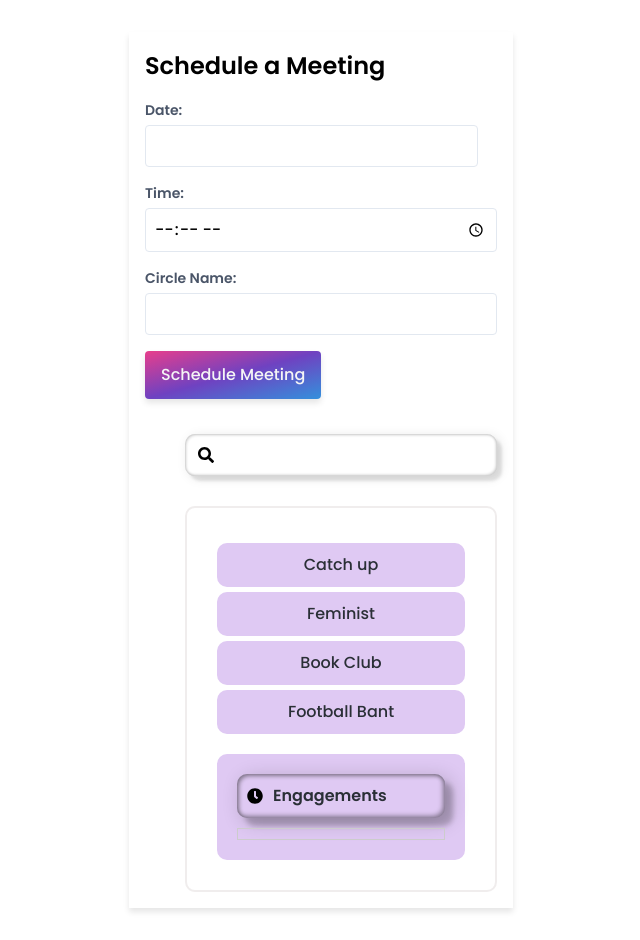
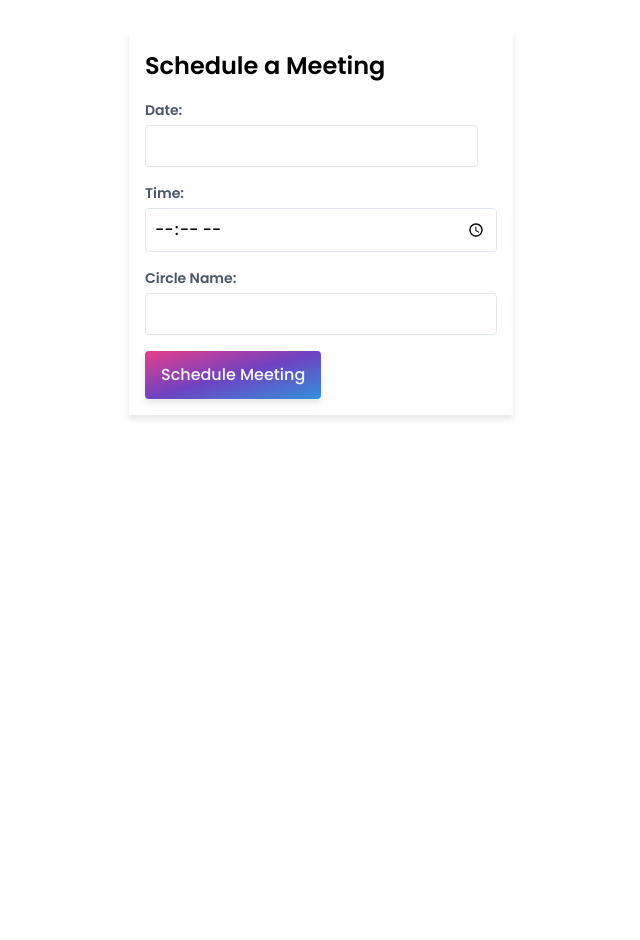
Before and after one commit to Nwakaego-Ego/circle, a Next.js app: page /component/meeting in a window 1280 px wide. Shown: the whole page, without its empty margins (319-959 px from the left). After the commit the page ends 800 px from the top, so only its background shows below. Built offline with nearby package versions, Linux system fonts and the light colour scheme.

Commit message:
adding redux

```diff
--- a/package.json
+++ b/package.json
@@ -14,6 +14,7 @@
     "@fortawesome/free-regular-svg-icons": "^6.5.1",
     "@fortawesome/free-solid-svg-icons": "^6.5.1",
     "@fortawesome/react-fontawesome": "^0.2.0",
+    "@reduxjs/toolkit": "^2.1.0",
     "next": "14.0.4",
     "react": "^18",
     "react-datepicker": "^5.0.0",
--- a/src/app/component/meeting/page.jsx
+++ b/src/app/component/meeting/page.jsx
@@ -13,8 +13,8 @@ const MeetingScheduler = () => {
   });
   const [dropDownCircles, setDropDownCircles] = useState("");
   const [isDropdownOpen, setIsDropdownOpen] = useState(false);
-  const [time, setTime] = useState("");
-  const [scheduleCircle, setScheduleCircle] = useState("");
+  // const [time, setTime] = useState("");
+  // const [scheduleCircle, setScheduleCircle] = useState("");
 
   const handleInputChange = (e) => {
     const { name, value } = e.target;
@@ -54,12 +54,12 @@ const MeetingScheduler = () => {
     }));
   };
 
-  const schedule = () => {
-    const { interactionType, time } = meetingDetails;
+  // const schedule = () => {
+  //   const { interactionType, time } = meetingDetails;
 
-    setScheduleCircle(interactionType);
-    setTime(time);
-  };
+  //   setScheduleCircle(interactionType);
+  //   setTime(time);
+  // };
 
   const handleFormSubmit = (e) => {
     e.preventDefault();
@@ -117,13 +117,11 @@ const MeetingScheduler = () => {
             )}
           </div>
         </div>
-        <button className="form-button" type="submit" onClick={schedule}>
+        <button className="form-button" type="submit">
           Schedule Meeting
         </button>
       </form>
-      <Sidebar time={time} scheduleCircle={scheduleCircle} />
-      {/* <div>{scheduleCircle}</div>
-      <div>{time}</div> */}
+      {/* <Sidebar time={time} scheduleCircle={scheduleCircle} /> */}
     </div>
   );
 };
--- a/src/app/page.js
+++ b/src/app/page.js
@@ -1,11 +1,20 @@
 import Dasboard from "../app/component/dashboard/dashboard.jsx";
+import { configureStore } from "@reduxjs/toolkit";
+import { Provider } from "react-redux";
+import meetingReducer from "./reducers";
 
 export default function Home() {
+  const store = configureStore({
+    reducer: {
+      meeting: meetingReducer,
+    },
+  });
+
   return (
     <main>
-      <MyContext.Provider value={sharedData}>
+      <Provider store={store}>
         <Dasboard />
-      </MyContext.Provider>
+      </Provider>
     </main>
   );
 }
```
Also changed, not shown: src/app/component/features/scheduleSlice.jsx (added), 1 other file (tests, documents, lock files or other folders).
